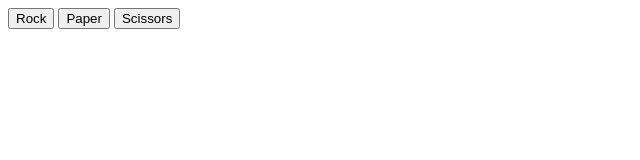
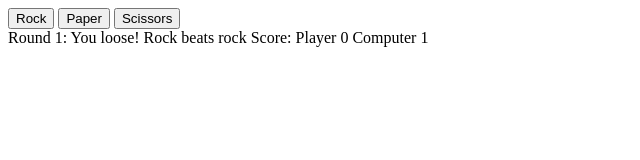
Before and after one commit to jterrenb/rock-paper-scissors, a plain HTML site: page index.html in a window 1280 px wide. Both pictures are taken after a click on the button "Rock". Shown: the whole page, without its empty margins (0-640 px from the left). Drawn offline with Linux system fonts and the light colour scheme.

Commit message:
FIx defer in HTML Now the code functions.

```diff
--- a/index.html
+++ b/index.html
@@ -4,7 +4,7 @@
     <meta charset="UTF-8">
     <meta name="viewport" content="width=device-width, initial-scale=1.0">
     <title>Rock Paper Scissors</title>
-    <script src="./javascript.js"></script>
+    <script src="./javascript.js" defer></script>
 </head>
 <body>
     <button class="rock">Rock</button>
--- a/javascript.js
+++ b/javascript.js
@@ -21,7 +21,10 @@ function getComputerChoice() {
 function displayScore() {
     let textScore = document.querySelector(".score");
     numRound++;
-    textScore.textContent += `\n Round ${numRound}: ${text} \nScore: Player ${humanScore}   Computer ${computerScore}\n`;
+    textScore.textContent += `
+    Round ${numRound}: ${text}
+    Score: Player ${humanScore}   Computer ${computerScore}
+    `;
     if (numRound>=5) {
         winner = whoWon();
         textScore.textContent += `Winner: ${winner}`;
```
